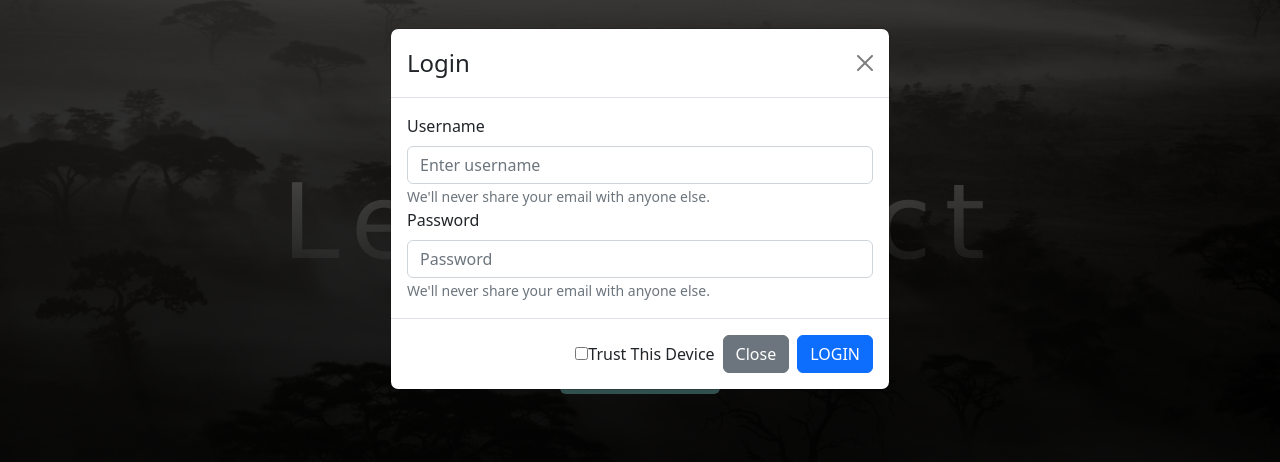
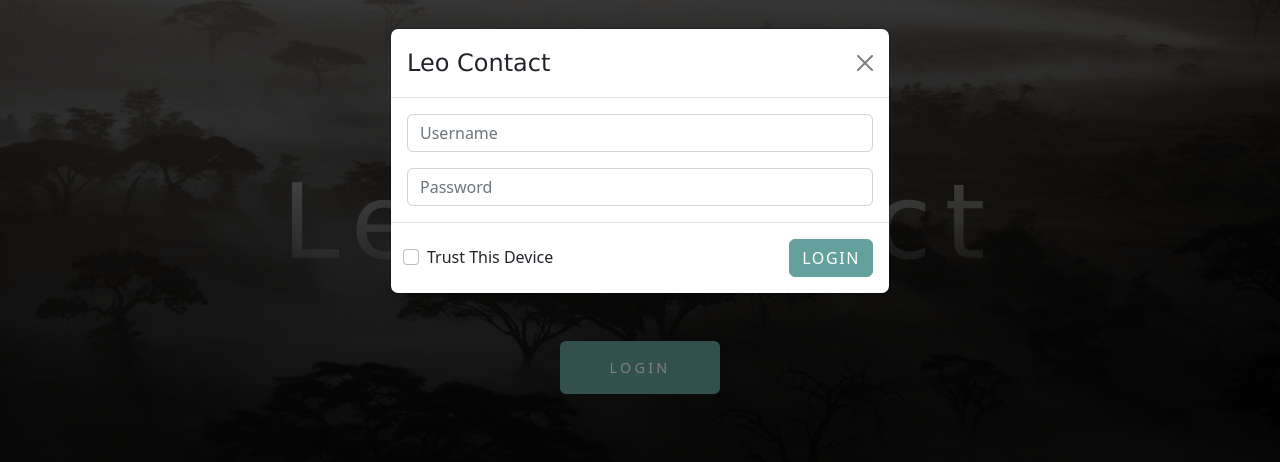
Before and after one commit to Leopardecology/LeoContact, a React (Create React App) app in the folder frontend/: page / in a window 1280 px wide. Both pictures are taken after a click on the button "LOGIN". Shown: the top 462 px of the page. Built offline with nearby package versions, Linux system fonts and the light colour scheme.

Commit message:
finished Login Modal closes #16

```diff
--- a/frontend/src/components/Home.js
+++ b/frontend/src/components/Home.js
@@ -29,15 +29,9 @@ const Home = () => {
 
     const [login, {isLoading}] = useLoginMutation();
 
-    //TODO: Need to add a check to see if the user is already logged in ???
-    // useEffect(() => {
-    //     userRef.current.focus();
-    // }, []);
-
     useEffect(() => {
         setError('');
     }, [username, password]);
-
 
     const handleSubmit = async (e) => {
         e.preventDefault();
@@ -57,7 +51,6 @@ const Home = () => {
             } else {
                 setError(err.data?.message);
             }
-            // errRef.current.focus();
         }
     };
 
@@ -72,9 +65,6 @@ const Home = () => {
     return (
         <section className="public">
             <main className="home-page">
-
-                <p ref={errRef} className={errClass} aria-live="assertive">{errMsg}</p>
-
                 <Container>
                     <Row>
                         <Col><h1 className="main-title prevent-select">LeoContact</h1></Col>
@@ -92,10 +82,10 @@ const Home = () => {
                         keyboard={false}
                     >
                         <Modal.Header closeButton>
-                            <Modal.Title>Login</Modal.Title>
+                            <Modal.Title>Leo Contact</Modal.Title>
                         </Modal.Header>
                         <Modal.Body>
-                            <Form>
+                            <Form onSubmit={handleSubmit}>
                                 <Form.Group controlId="username"
                                             type="text"
                                             id="username"
@@ -103,49 +93,41 @@ const Home = () => {
                                             value={username}
                                             onChange={handleUserInput}
                                             autoComplete="off">
-                                    <Form.Label>Username</Form.Label>
-                                    <Form.Control type="text" placeholder="Enter username"/>
-                                    <Form.Text className="text-muted">
-                                        We'll never share your email with anyone else.
-                                    </Form.Text>
+                                    <Form.Control type="text" placeholder="Username"/>
                                 </Form.Group>
+                            </Form>
 
+                            <Form onSubmit={handleSubmit}>
                                 <Form.Group controlId="password"
                                             type="password"
                                             id="password"
                                             value={password}
                                             onChange={handlePwdInput}>
-                                    <Form.Label>Password</Form.Label>
                                     <Form.Control type="password" placeholder="Password"/>
-                                    <Form.Text className="text-muted">
-                                        We'll never share your email with anyone else.
-                                    </Form.Text>
                                 </Form.Group>
                             </Form>
                         </Modal.Body>
                         <Modal.Footer>
+                            <Form.Group className="form-checkbox" controlId="formBasicCheckbox">
+                                <Form.Check type="checkbox"
+                                            label="Trust This Device"
+                                            id="persist"
+                                            onChange={handleToggle}
+                                            checked={persist}/>
+                            </Form.Group>
 
-                            <label htmlFor="persist" className="form__persist">
-                                <input
-                                    type="checkbox"
-                                    className="form__checkbox"
-                                    id="persist"
-                                    onChange={handleToggle}
-                                    checked={persist}
-                                />
-                                Trust This Device
-                            </label>
-                            <Button variant="secondary" onClick={handleClose}>
-                                Close
-                            </Button>
-                            <Button variant="primary" onClick={handleSubmit}>LOGIN</Button>
+                            <p ref={errRef} className={errClass} aria-live="assertive">{errMsg}</p>
+
+                            <Button type="submit" variant="primary" onClick={handleSubmit}>LOGIN</Button>
+
                         </Modal.Footer>
+
+
                     </Modal>
                 </Container>
             </main>
         </section>
-    )
-        ;
+    );
 };
 
 export default Home;
--- a/frontend/src/main.css
+++ b/frontend/src/main.css
@@ -1,10 +1,21 @@
 /* COLORS */
 :root {
-    --BUTTON: #64a19d;
+    --DEFAULT: #64a19d;
     --ERROR: #ff0000;
 }
 
 /* GENERAL */
+
+.btn-primary {
+    background-color: var(--DEFAULT) !important;
+    border-color: var(--DEFAULT) !important;
+    letter-spacing: 0.1rem;
+}
+
+.form-check-input:checked {
+    background-color: var(--DEFAULT) !important;
+    border-color: var(--DEFAULT) !important;
+}
 
 .offscreen {
     position: absolute;
@@ -15,6 +26,10 @@
     -webkit-user-select: none; /* Safari */
     -ms-user-select: none; /* IE 10 and IE 11 */
     user-select: none; /* Standard syntax */
+}
+
+.modal-title {
+    font-family: Verdana, Geneva, Tahoma, sans-serif;
 }
 
 /* START SITE */
@@ -41,7 +56,7 @@
 }
 
 .login-btn {
-    background-color: var(--BUTTON) !important;
+    background-color: var(--DEFAULT) !important;
     border: none !important;
     padding: 1rem !important;
     width: 10rem !important;
@@ -51,10 +66,19 @@
     font-family: Verdana, Geneva, Tahoma, sans-serif;
 }
 
+.form-checkbox {
+    margin-left: 0 !important;;
+    margin-right: auto !important;
+}
+
+#username {
+    margin-bottom: 1rem;
+}
+
 /* UTILITY CLASSES */
 
 .error {
-    color: var(--BUTTON);
+    color: var(--ERROR);
 }
 
 .error a:hover,
```
